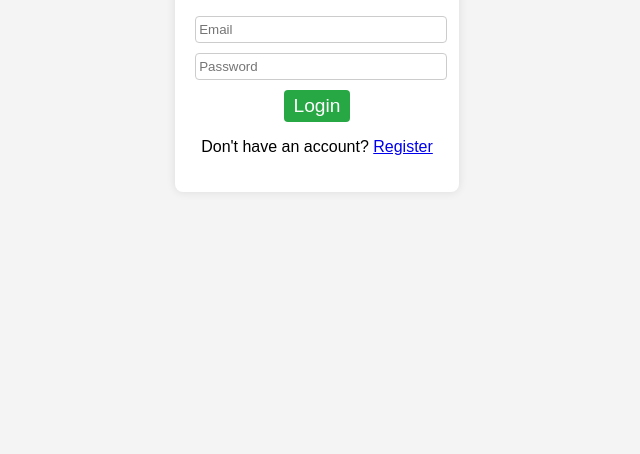
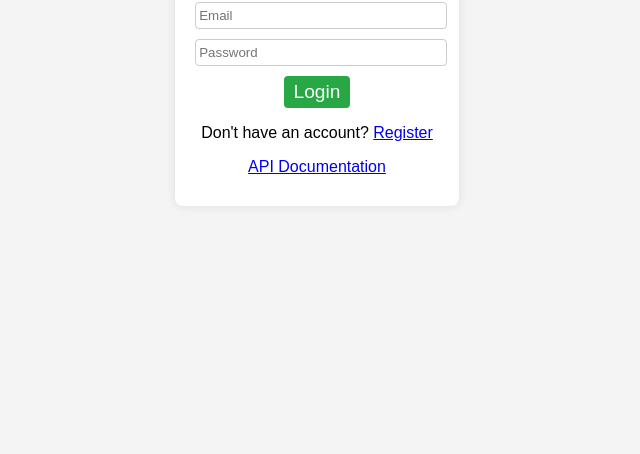
Before and after one commit to iXelias/COMP4537_Project_Frontend, a website: page public/index.html in a window 1280 px wide. Shown: the part 346-800 px from the top of the page, without its empty margins (323-963 px from the left). Drawn offline with Linux system fonts and the light colour scheme.

Commit message:
A way for users to open API documentation from frontend.

```diff
--- a/public/index.html
+++ b/public/index.html
@@ -19,6 +19,8 @@
             <button type="submit">Login</button>
         </form>
         <p id="toggleLink">Don't have an account? <a href="#" id="toggleForm">Register</a></p>
+        <a href="https://comp4537-project-backend-qnf6.onrender.com/COMP4537_project/api-docs/" target="_blank">API
+            Documentation</a>
         <div id="successMessage" class="success"></div>
 
         <!-- Register Form (Hidden by Default) -->
```
